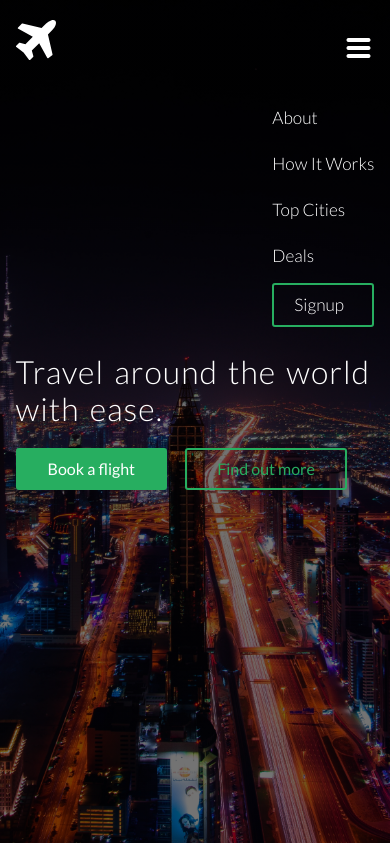
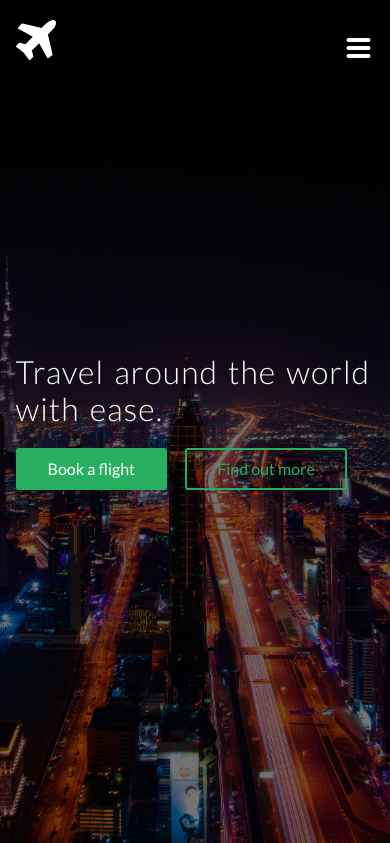
Before and after one commit to hnaeem96/Trek, a PHP site: page / in a window 390 px wide. Shown: the top 843 px of the page. Run offline with PHP 8.4, Linux system fonts and the light colour scheme; style sheets or scripts are compiled from the project's sources; some libraries are stand-ins or nearby versions; some web fonts are replaced.

Commit message:
Fixing navbar to be hidden

```diff
--- a/resources/css/queries.css
+++ b/resources/css/queries.css
@@ -61,7 +61,7 @@
     }
 
     .navigation {
-        margin-top: 100px;
+        display: none;
     }
 
     .navigation li {
```
